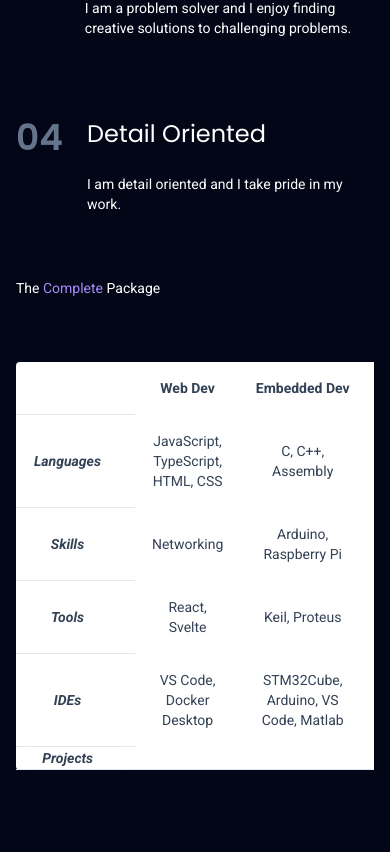
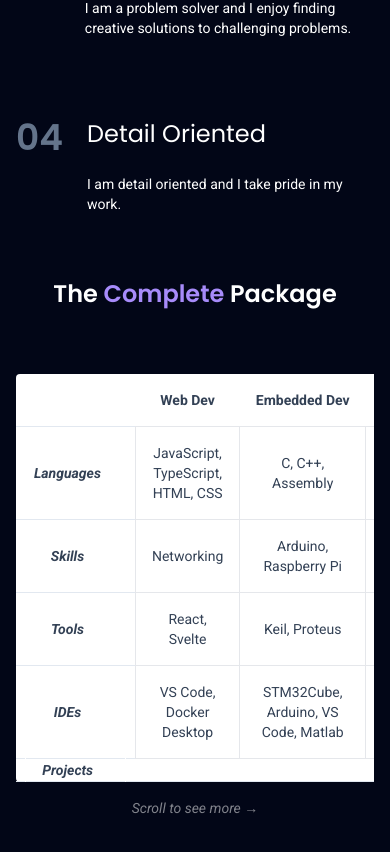
Before and after one commit to AndreyDiDev/Portfolio, a SvelteKit app in the folder port/: page / in a window 390 px wide. Shown: the part 2537-3389 px from the top of the page. Built offline with nearby package versions, Linux system fonts and the light colour scheme.

Commit message:
table adjustments

```diff
--- a/port/src/components/Main.svelte
+++ b/port/src/components/Main.svelte
@@ -168,10 +168,10 @@
 
         </div>
 
-        <h5>The <span class="text-violet-400">Complete</span> Package</h5>
+        <h5 class="text-2xl sm:text-3xl font-semibold text-center poppins">The <span class="text-violet-400 poppins">Complete</span> Package</h5>
 
         <div
-            class="flex flex-col overflow-x-scroll gap-10 max-w-[990px] mx-auto w-full"
+            class="flex flex-col overflow-x-scroll overflow-hidden gap-10 max-w-[900px] max-h-[1000px] mx-auto w-full h-full"
         >
 
             <table class="bg-white text-slate-700 rounded text-center">
@@ -188,45 +188,54 @@
 
                 <tbody>
                     <tr class="border-b border-solid border-slate-200">
-                        <td><i class="border border-solid border-white pl-4 pr-8 py-4 font-semibold">Languages</i></td>
-                        <td class="border border-solid border-white p-4">JavaScript, TypeScript, HTML, CSS</td>
-                        <td class="border border-solid border-white p-4">C, C++, Assembly</td>
-                        <td class="border border-solid border-white p-4">Python, Java</td>
-                        <td class="border border-solid border-white p-4">Python, C++</td>
+                        <td><i class="border border-solid border-white pl-4
+                        pr-8 py-4 font-semibold text-sm whitespace-nowrap">Languages</i></td>
+                        <td class="border border-solid border-gray p-4">JavaScript, TypeScript, HTML, CSS</td>
+                        <td class="border border-solid border-gray p-4">C, C++, Assembly</td>
+                        <td class="border border-solid border-gray p-4">Python, Java</td>
+                        <td class="border border-solid border-gray p-4">Python, C++</td>
                     </tr>
 
                     <tr class="border-b border-solid border-slate-200">
-                        <td><i class="border border-solid border-white pl-4 pr-8 py-4 font-semibold">Skills</i></td>
-                        <td class="border border-solid border-white p-4">Networking</td>
-                        <td class="border border-solid border-white p-4">Arduino, Raspberry Pi</td>
-                        <td class="border border-solid border-white p-4">Django, Flask</td>
-                        <td class="border border-solid border-white p-4">TensorFlow, PyTorch</td>
+                        <td><i class="border border-solid border-white pl-4
+                        pr-8 py-4 font-semibold text-sm whitespace-nowrap">Skills</i></td>
+                        <td class="border border-solid border-gray p-4">Networking</td>
+                        <td class="border border-solid border-gray p-4">Arduino, Raspberry Pi</td>
+                        <td class="border border-solid border-gray p-4">Django, Flask</td>
+                        <td class="border border-solid border-gray p-4">TensorFlow, PyTorch</td>
                     </tr>
 
                     <tr class="border-b border-solid border-slate-200">
-                        <td><i class="border border-solid border-white pl-4 pr-8 py-4 font-semibold">Tools</i></td>
-                        <td class="border border-solid border-white p-4">React, Svelte</td>
-                        <td class="border border-solid border-white p-4">Keil, Proteus</td>
-                        <td class="border border-solid border-white p-4">Azure, Docker</td>
-                        <td class="border border-solid border-white p-4">Jupyter, Colab</td>
+                        <td><i class="border border-solid border-white pl-4
+                        pr-8 py-4 font-semibold text-sm whitespace-nowrap">Tools</i></td>
+                        <td class="border border-solid border-gray p-4">React, Svelte</td>
+                        <td class="border border-solid border-gray p-4">Keil, Proteus</td>
+                        <td class="border border-solid border-gray p-4">Azure, Docker</td>
+                        <td class="border border-solid border-gray p-4">Jupyter, Colab</td>
                     </tr>
 
                     <tr class="border-b border-solid border-slate-200">
-                        <td><i class="border border-solid border-white pl-4 pr-8 py-4 font-semibold">IDEs</i></td>
-                        <td class="border border-solid border-white p-4">VS Code, Docker Desktop</td>
-                        <td class="border border-solid border-white p-4">STM32Cube, Arduino, VS Code, Matlab</td>
-                        <td class="border border-solid border-white p-4">Firebase, AWS</td>
-                        <td class="border border-solid border-white p-4">Keras, Scikit-learn</td>
+                        <td><i class="border border-solid border-white pl-4
+                        pr-8 py-4 font-semibold text-sm whitespace-nowrap">IDEs</i></td>
+                        <td class="border border-solid border-gray p-4">VS Code, Docker Desktop</td>
+                        <td class="border border-solid border-gray p-4">STM32Cube, Arduino, VS Code, Matlab</td>
+                        <td class="border border-solid border-gray p-4">Firebase, AWS</td>
+                        <td class="border border-solid border-gray p-4">Keras, Scikit-learn</td>
                     </tr>
 
                     <tr class="border-b border-solid border-slate-200">
-                        <td><i class="border border-solid border-white pl-4 pr-8 py-4 font-semibold">Projects</i></td>
+                        <td><i class="border border-solid border-white pl-4
+                        pr-8 py-4 font-semibold text-sm whitespace-nowrap">Projects</i></td>
                     </tr>
 
                 </tbody>
 
             </table>
 
+        </div>
+
+        <div class="mx-auto -mt-12 italic sm:hidden opacity-50">
+            <p>Scroll to see more &rarr;</p>
         </div>
 
     </section>
```
